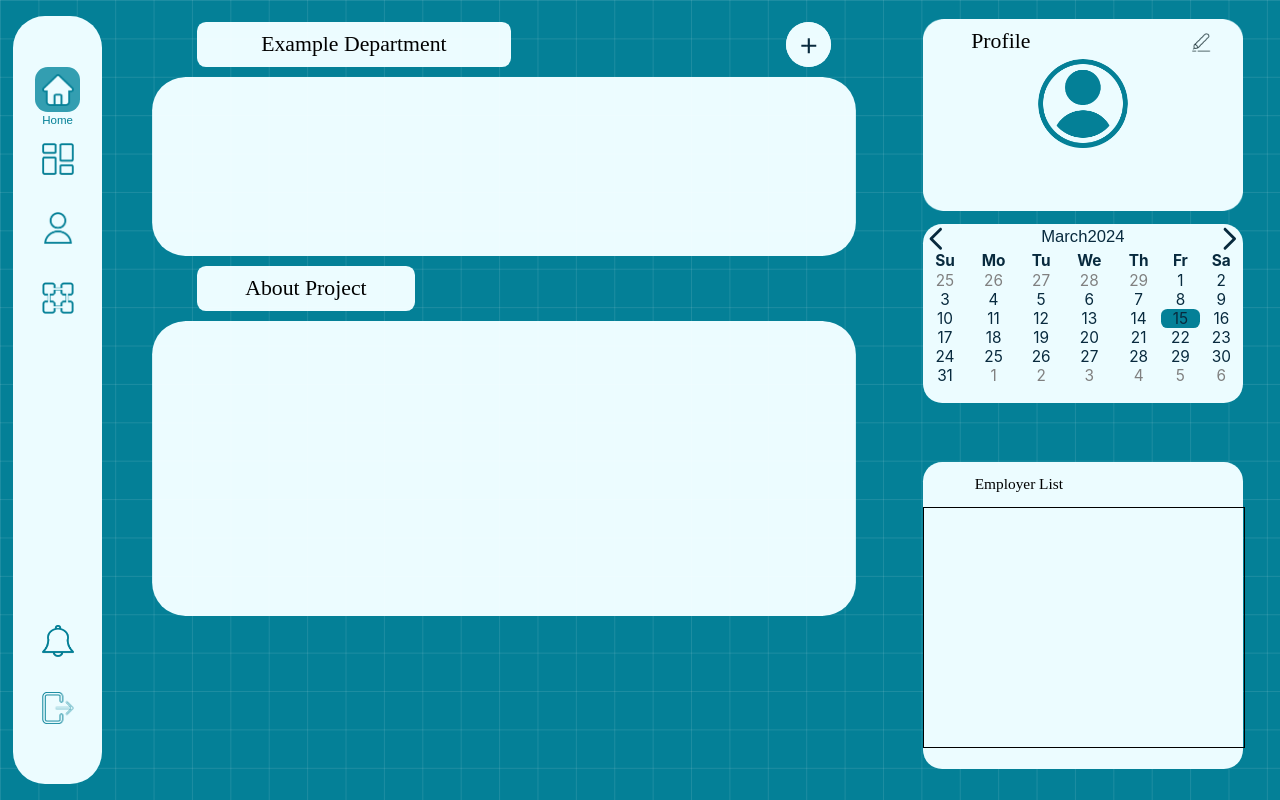
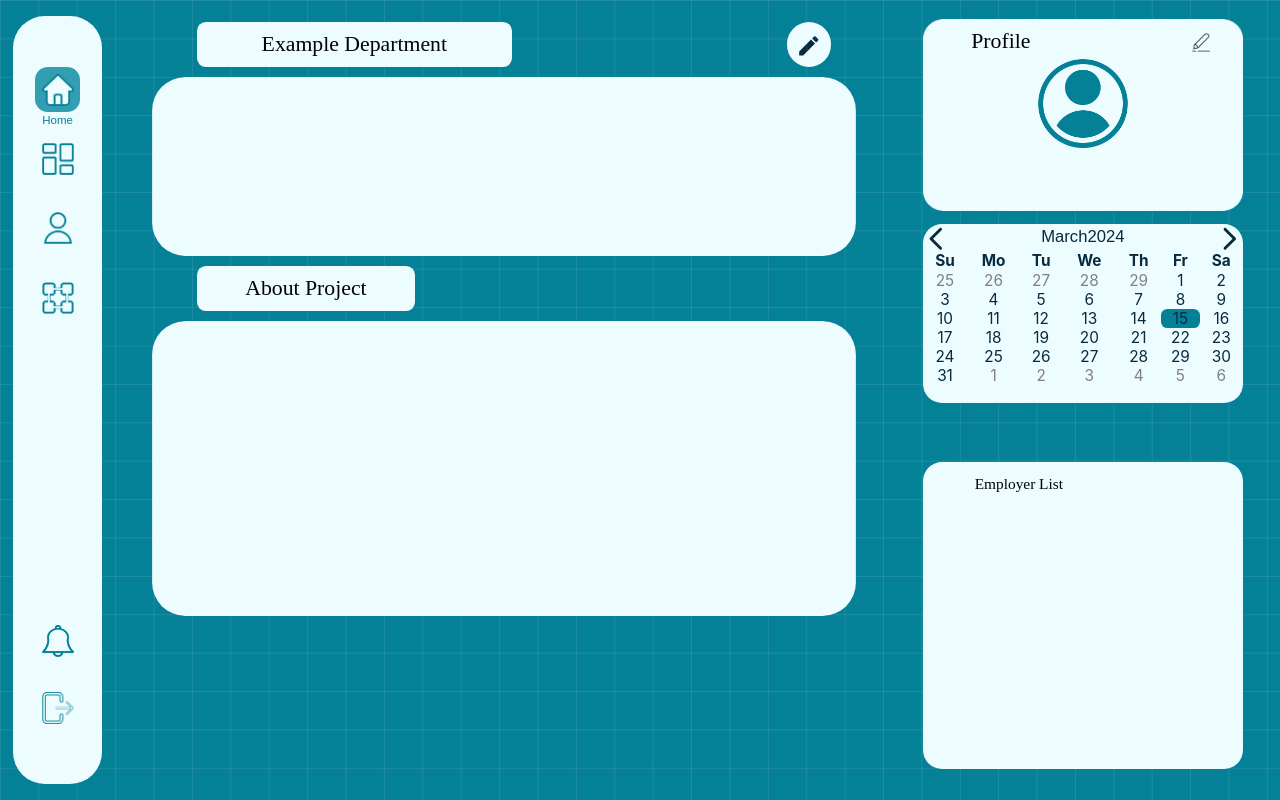
Before and after one commit to NitaCosmin/autobotzi-front, a React (Create React App) app: page /apphome in a window 1280 px wide. Built offline with nearby package versions, Linux system fonts and the light colour scheme; a web font is replaced by a local one.

Commit message:
edit departments, dar inca nu merge

```diff
--- a/src/CSS/AppHome.css
+++ b/src/CSS/AppHome.css
@@ -84,10 +84,13 @@
 }
 .EmployeeList
 {
-    font-size: 2vw;
+    font-size: 1.7vw;
     gap:1vw;
-    border:0.1vw solid black;
+
     padding: 0vw;
+
+    margin-top: 3vw;
+
 
 
 }
--- a/src/JSX/AppHome.jsx
+++ b/src/JSX/AppHome.jsx
@@ -9,10 +9,11 @@ import EditIcon from "../Imagini/EditIcon.png";
 import PhotoProfile from "../Imagini/PhotoProfile.png";
 import { Link, useLocation } from 'react-router-dom';
 import Navbar from "./Navbar";
-import { MdAdd } from "react-icons/md";
+import { MdEdit } from "react-icons/md";
 import DepInfoBackground from "../Imagini/DepInfoBackground.png";
 import AboutProjectBackground from "../Imagini/AboutProjectBackground.png";
 import axios from 'axios';
+import EditDepartmentModal from './EditDepartmentModal'; // Import the EditDepartmentModal component
 
 const AppHome = () => {
 
@@ -21,6 +22,8 @@ const AppHome = () => {
   const [users, setUsers] = useState([]);
   const location = useLocation();
   const [error, setError] = useState(null);
+  const [editing, setEditing] = useState(false); // State to track editing status
+  const [userToEdit, setUserToEdit] = useState(null); // State to store the user being edited
 
   useEffect(() => {
     const email = localStorage.getItem('email');
@@ -60,6 +63,7 @@ const AppHome = () => {
       console.error("Error fetching user data:", error);
     }
   };
+
   const fetchUsersByDepartment = async (departmentName) => {
     try {
       const token = localStorage.getItem('token');
@@ -74,8 +78,14 @@ const AppHome = () => {
       console.error("Error fetching users by department:", error);
     }
   };
+
   const [departmentName, setDepartmentName] = useState("");
 
+  // Function to handle edit action
+  const handleEdit = (user) => {
+    setUserToEdit(user);
+    setEditing(true);
+  };
 
   return (
     <div className="AdminContainer">
@@ -84,7 +94,7 @@ const AppHome = () => {
         <div className="DepInfoContainer">
           <div className="AddRowDep">
             <div className="namePageDep-Home"><p className="titleDep-Home">{departmentName || "Example Department"}</p></div>
-            <div className="addDep-Home"><Link className="addDep-Home"><MdAdd /></Link></div>
+            <Link className="addDep-Home" onClick={handleEdit}><MdEdit /></Link>
           </div>
           <img src={DepInfoBackground} alt="" className="DepInfoBackground" />
           <div className="AddRowDep">
@@ -116,14 +126,23 @@ const AppHome = () => {
         <div className="EmployeeListConntainer">
           <div className="titleEmployee">Employer List</div>
           <div className="EmployeeList">
-        <ul>
-          {users.map(user => (
-            <li key={user.email}>{user.name} - {user.email}</li>
-          ))}
-        </ul>
-      </div>
+            <ul>
+              {users.map(user => (
+                <li key={user.email}>
+                  {user.name} - {user.email}
+                </li>
+              ))}
+            </ul>
+          </div>
         </div>
       </div>
+      {/* Edit Department Modal */}
+<EditDepartmentModal
+  visible={editing}
+  onHide={() => setEditing(false)}
+  departmentToEdit={userToEdit} // Pass departmentToEdit instead of user
+/>
+
     </div>
   );
 };
--- /dev/null
+++ b/src/JSX/EditDepartmentModal.jsx
@@ -0,0 +1,96 @@
+import React, { useState, useEffect } from 'react';
+import { Dialog } from 'primereact/dialog';
+import { Button } from 'primereact/button';
+import axios from 'axios';
+import '../CSS/AddDepartmentModal.css'; // Import CSS file
+
+const EditDepartmentModal = ({ visible, onHide, departmentToEdit }) => {
+    const [formData, setFormData] = useState({
+        name: '',
+        description: ''
+    });
+
+    useEffect(() => {
+        if (departmentToEdit) {
+            setFormData({
+                name: departmentToEdit.name || '',
+                description: departmentToEdit.description || ''
+            });
+        }
+    }, [departmentToEdit]);
+
+    const handleChange = (e) => {
+        const { name, value } = e.target;
+        setFormData(prevState => ({
+            ...prevState,
+            [name]: value
+        }));
+    };
+
+    const handleEdit = async () => {
+        try {
+            const token = localStorage.getItem('token');
+            if (!token) {
+                console.error("Token not found in localStorage.");
+                return;
+            }
+
+            if (!departmentToEdit) {
+                console.error("Department to edit is not defined.");
+                return;
+            }
+
+            console.log("Department data to be updated:", formData);
+            console.log("Department name being edited:", departmentToEdit.name);
+
+            const { name, description } = formData; // Extract name and description from formData
+
+        const response = await axios.put(`https://autobotzi-ccec90c77ecb.herokuapp.com/departments/update?name=${encodeURIComponent(name)}`, {
+            name,
+            description
+        }, {
+            headers: {
+                Authorization: `Bearer ${token}`,
+                'Content-Type': 'application/json'
+            }
+        });
+
+            console.log("Department updated successfully:", response.data);
+            onHide();
+            setFormData({
+                name: '',
+                description: ''
+            });
+            window.location.reload(); // Consider better ways to update UI after edit
+        } catch (error) {
+            console.error("Error editing department:", error);
+        }
+    };
+
+
+    const handleOverlayClick = (e) => {
+        e.stopPropagation(); // Prevent click event from reaching underlying dialog
+    };
+
+    return (
+        <div className={`add-department-overlay ${visible ? 'visible' : ''}`} onClick={handleOverlayClick}>
+            <Dialog visible={visible} onHide={onHide} className="add-department-dialog" modal header="Edit Department" closeOnEscape={false}>
+                <div className="add-department-content">
+                    <div className="add-department-field">
+                        <label htmlFor="name">Name</label>
+                        <input id="name" type="text" name="name" value={formData.name} onChange={handleChange} />
+                    </div>
+                    <div className="add-department-field">
+                        <label htmlFor="description">Description</label>
+                        <input id="description" type="text" name="description" value={formData.description} onChange={handleChange} />
+                    </div>
+                    <div className="add-department-button">
+                        <Button label="Submit" onClick={handleEdit} />
+                    </div>
+                </div>
+            </Dialog>
+        </div>
+    );
+};
+
+export default EditDepartmentModal;
```
